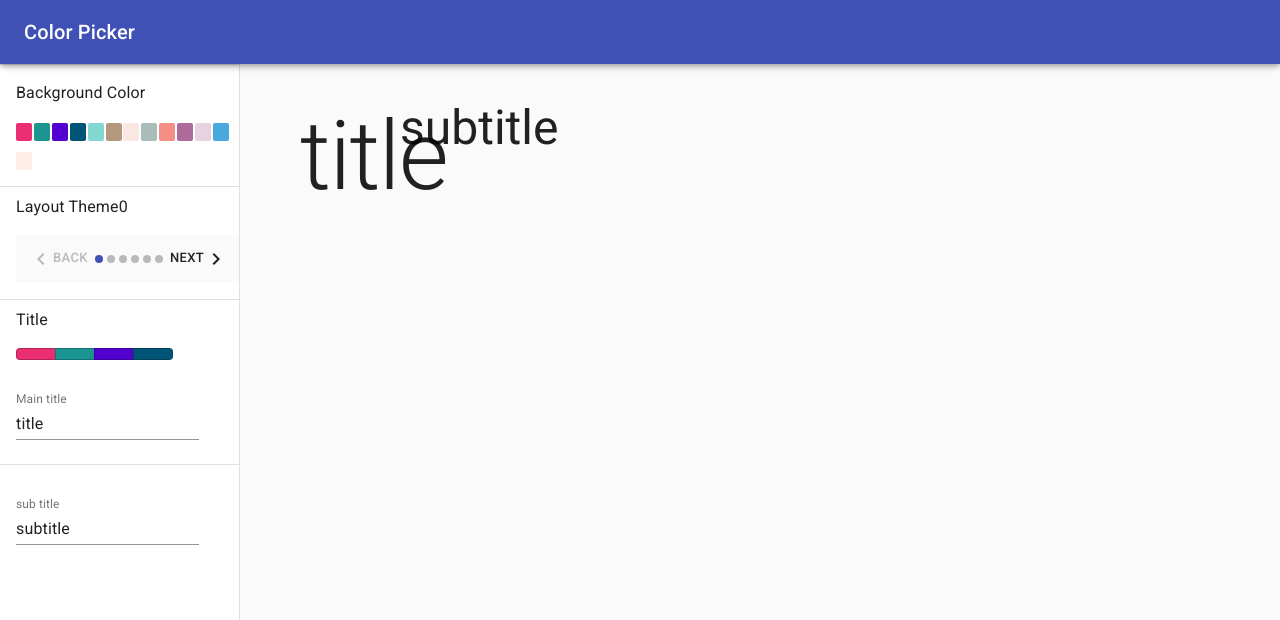
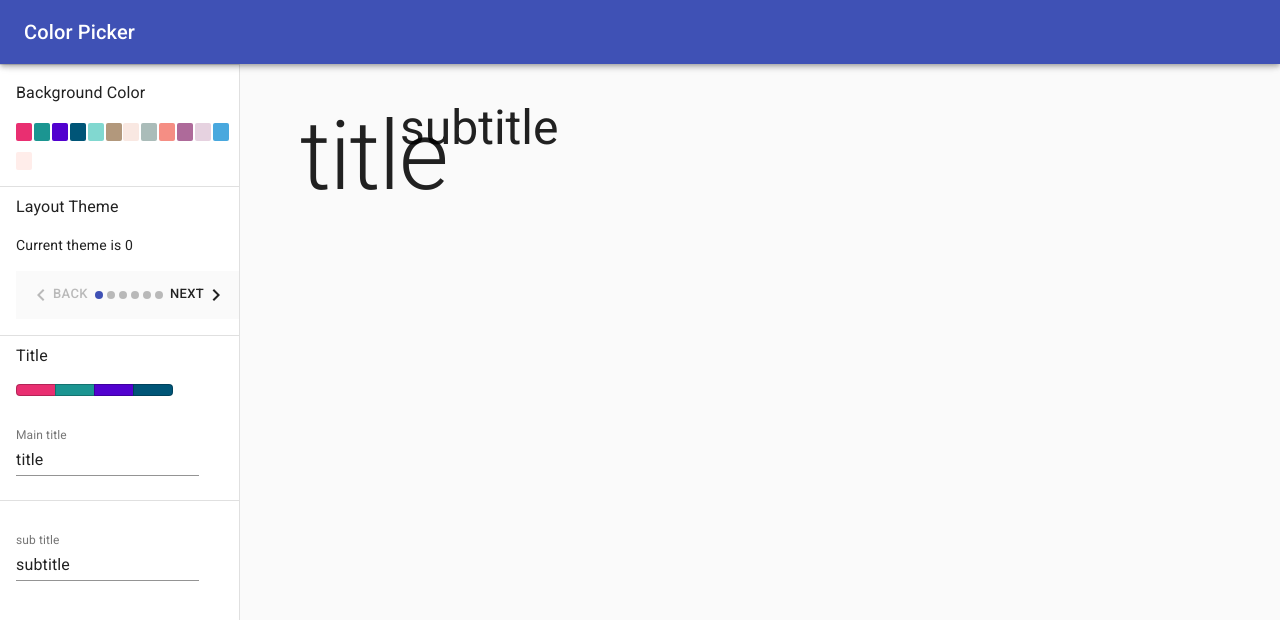
Before and after one commit to fernandovmac/design_posters, a React (Create React App) app: page / in a window 1280 px wide. Shown: the top 620 px of the page. Built offline with nearby package versions, Linux system fonts and the light colour scheme.

Commit message:
created display for current layout them

```diff
--- a/src/DrawerMenu.js
+++ b/src/DrawerMenu.js
@@ -101,7 +101,6 @@ class LeftDrawer extends Component {
     this.handleBackgroundColorChange = this.handleBackgroundColorChange.bind(
       this
     );
-
     this.handleTextColorChange = this.handleTextColorChange.bind(this);
   }
 
@@ -170,7 +169,6 @@ class LeftDrawer extends Component {
         >
           <div className={classes.toolbar} />
           <Divider />
-
           <List>
             <ListItem>
               <Typography>Background Color</Typography>
@@ -197,7 +195,11 @@ class LeftDrawer extends Component {
           <Divider />
           <ListItem>
             <Typography>Layout Theme</Typography>
-            <Typography>{this.state.chosenTheme}</Typography>
+          </ListItem>
+          <ListItem>
+            <Typography variant="p" color="terciary">
+              {`Current theme is ${this.state.chosenTheme}`}
+            </Typography>
           </ListItem>
           <ListItem>
             <MobileStepper
```
